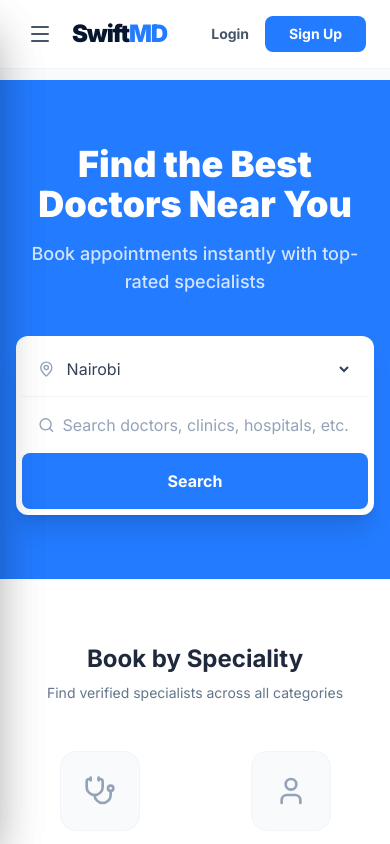
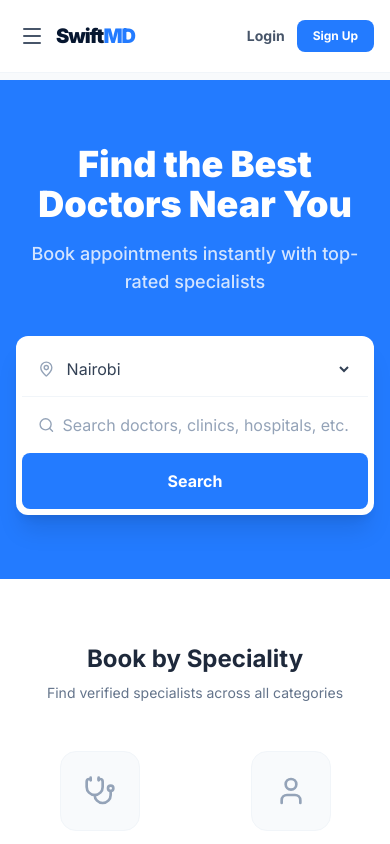
Before and after one commit to mugwe88-ops/MedicareAI, a Next.js app in the folder frontend/: page / in a window 390 px wide. Shown: the top 844 px of the page. Built offline with nearby package versions, Linux system fonts and the light colour scheme.

Commit message:
update layout

```diff
--- a/frontend/app/components/Navbar.tsx
+++ b/frontend/app/components/Navbar.tsx
@@ -15,11 +15,10 @@ export default function Navbar() {
 
   return (
     <>
-      <nav className="fixed top-0 w-full z-50 bg-white border-b border-slate-100 px-6 py-4">
-        <div className="max-w-7xl mx-auto flex items-center justify-between">
+      <nav className="fixed top-0 w-full z-50 bg-white border-b border-slate-100 px-4 md:px-6 py-3 md:py-4">
+        <div className="max-w-7xl mx-auto flex items-center justify-between h-12 md:h-16">
 
-          {/* Left Section: Menu Button + Logo */}
-          <div className="flex items-center gap-4">
+          <div className="flex items-center gap-2 md:gap-4">
             <button
               onClick={() => setIsOpen(true)}
               className="p-1 hover:bg-slate-100 rounded-lg transition-colors md:hidden"
@@ -27,14 +26,14 @@ export default function Navbar() {
               <Menu size={24} className="text-slate-600" />
             </button>
 
-            <Link href="/" className="flex items-center gap-1 group">
-              <span className="text-2xl font-[900] tracking-tighter text-[#06162F]">
+            <Link href="/" className="flex items-center whitespace-nowrap">
+              <span className="text-xl md:text-2xl font-[900] tracking-tighter text-[#06162F]">
                 Swift<span className="text-[#237BFF]">MD</span>
               </span>
             </Link>
           </div>
 
-          {/* Desktop Links (Hidden on Mobile) */}
+          {/* Desktop Navigation */}
           <div className="hidden md:flex items-center gap-8">
             {["Find Doctors", "Video Consult", "Medicines"].map((link) => (
               <Link
@@ -47,67 +46,13 @@ export default function Navbar() {
             ))}
           </div>
 
-          <div className="flex items-center gap-4">
+          <div className="flex items-center gap-3 md:gap-4">
             <Link href="/login" className="text-sm font-bold text-slate-600">Login</Link>
-            <Link href="/signup" className="px-6 py-2 bg-[#237BFF] text-white text-sm font-bold rounded-lg">Sign Up</Link>
+            <Link href="/signup" className="px-4 md:px-6 py-2 bg-[#237BFF] text-white text-xs md:text-sm font-bold rounded-lg whitespace-nowrap">Sign Up</Link>
           </div>
         </div>
       </nav>
-
-      {/* --- SIDE DRAWER COMPONENT --- */}
-      {/* Dark Overlay */}
-      {isOpen && (
-        <div
-          className="fixed inset-0 bg-black/40 z-[60] md:hidden transition-opacity"
-          onClick={() => setIsOpen(false)}
-        />
-      )}
-
-      {/* Drawer Panel */}
-      <div className={`fixed top-0 left-0 h-full w-[280px] bg-white z-[70] shadow-2xl transform transition-transform duration-300 ease-in-out md:hidden ${isOpen ? "translate-x-0" : "-translate-x-full"}`}>
-
-        {/* Drawer Header */}
-        <div className="flex items-center justify-between p-5 border-b border-slate-50">
-          <button onClick={() => setIsOpen(false)} className="text-slate-400">
-            <X size={24} />
-          </button>
-          <div className="flex items-center gap-1">
-            <span className="text-xl font-black text-[#06162F]">Swift<span className="text-[#237BFF]">MD</span></span>
-          </div>
-        </div>
-
-        {/* Navigation Links */}
-        <div className="py-4">
-          {navLinks.map((link) => (
-            <Link
-              key={link.name}
-              href={link.href}
-              onClick={() => setIsOpen(false)}
-              className="flex items-center justify-between px-6 py-4 text-[15px] font-medium text-slate-700 hover:bg-slate-50 border-b border-slate-50/50"
-            >
-              {link.name}
-              <ChevronRight size={16} className="text-slate-300" />
-            </Link>
-          ))}
-        </div>
-
-        {/* Mobile-Only CTA Button */}
-        <div className="px-6 py-6 mt-4">
-          <button className="w-full py-3 border-2 border-orange-400 text-orange-500 rounded-lg text-xs font-bold uppercase tracking-wider hover:bg-orange-50 transition-colors flex items-center justify-center gap-2">
-            <Download size={14} />
-            Download the Swift MD App
-          </button>
-        </div>
-
-        {/* Bottom Small Links */}
-        <div className="absolute bottom-10 left-6 flex flex-col gap-3">
-          {["Help", "Contact Us", "Terms Of Service"].map(sub => (
-            <Link key={sub} href="#" className="text-[11px] font-bold text-slate-400 uppercase tracking-tighter">
-              {sub}
-            </Link>
-          ))}
-        </div>
-      </div>
+      {/* Drawer Code remains the same... */}
     </>
   );
 }
```
